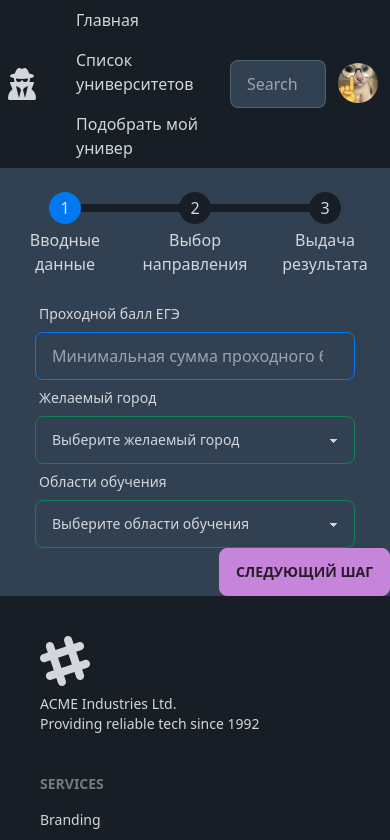
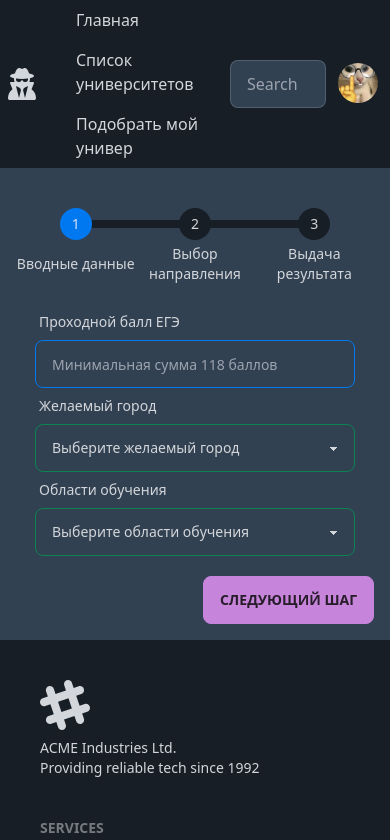
Before and after one commit to FlashInTheNight/prostopostupi, a Vue app: page /modulemapping in a window 390 px wide. Shown: the top 840 px of the page. Built offline with nearby package versions, Linux system fonts and the light colour scheme; what vue3-marquee would draw is missing.

Commit message:
fix responsive

```diff
--- a/src/views/ModuleMapping.vue
+++ b/src/views/ModuleMapping.vue
@@ -1,6 +1,6 @@
 <template>
-    <div class="container mx-auto">
-        <ul class="steps w-full mt-5">
+    <div class="container p-4 mx-auto">
+        <ul class="steps w-full mt-5 text-sm">
             <li
                 class="step"
                 :class="{
@@ -35,9 +35,8 @@
                         @input="checkMinScore"
                         v-model="minScore"
                         type="number"
-                        placeholder="Минимальная сумма проходного балла должна быть
-                            равна 118"
-                        class="input input-bordered input-primary w-full max-w-xs" />
+                        placeholder="Минимальная сумма 118 баллов"
+                        class="input input-bordered input-primary w-full max-w-xs placeholder:text-sm" />
                     <label
                         v-show="checkedMinScoreField"
                         id="error"
@@ -105,7 +104,7 @@
             </div>
             <button
                 @click="getNextStep"
-                class="btn btn-accent flex ml-auto"
+                class="btn btn-accent flex ml-auto mt-5"
                 :class="{
                   'bg-error': checkedMinScoreField || checkedCityField || checkedProfileField
                 }">
--- a/src/views/Universities.vue
+++ b/src/views/Universities.vue
@@ -4,10 +4,10 @@
     <!-- divider -->
     <div class="flex flex-col w-full">
       <!-- first content -->
-      <div class="navbar gap-3 flex-wrap bg-base-300 rounded-box">
+      <div class="navbar gap-3 flex-wrap justify-center  bg-base-300 rounded-box">
         <div class="dropdown dropdown-end">
           упорядочить по:&#x2000;
-          <label tabindex="0" class="btn w-24 btn-secondary rounded-btn">{{ btnToggle ? "Городам" : "Профилям" }}</label>
+          <label tabindex="0" class="btn w-28 btn-secondary rounded-btn">{{ btnToggle ? "Городам" : "Профилям" }}</label>
           <ul tabindex="0" class="menu dropdown-content z-[1] p-2 shadow bg-base-100 rounded-box w-52 mt-4">
             <li><button class="disabled:opacity-80 disabled:pointer-events-none" :disabled="btnToggle"
                 @click="() => (btnToggle = !btnToggle)">Городам</button></li>
@@ -18,18 +18,18 @@
 
         <div>
           сортировать по:&#x2000;
-          <button class="btn btn-secondary w-28" @click="sortList">
+          <button class="btn btn-secondary w-28 ml-[7px] md:ml-0" @click="sortList">
             {{ sortToggle ? "убыванию" : "возрастанию" }}
           </button>
         </div>
 
-        <input v-model="searchValue" @input="searchElements()" type="text" placeholder="Поиск по названию"
-            class="input input-bordered input-info w-full max-w-xs placeholder:italic" />
+        <input v-model="searchValue" @input="searchElements()" type="text" placeholder="Найти университет"
+          class="input input-bordered input-info w-full max-w-2xl xl:max-w-md placeholder:italic" />
+      </div>
     </div>
     <div class="divider"></div>
     <!-- second content -->
-      <div class="grid h-60 card bg-base-300 rounded-box place-items-center">
-        <div class="tabs">
+    <div class="tabs justify-center">
       <button @click="getAllData" class="tab tab-lifted bg-accent" :class="{
         'tab-active': counter === -1,
       }">
@@ -41,13 +41,11 @@
         {{ city }}
       </button>
     </div>
-      </div>
-    </div>
     <!-- search panel -->
     <!-- Cards -->
     <div id="cards" class="mt-4 flex flex-wrap gap-4 md:gap-2 justify-center">
       <div id="singleCard" v-for="(vuz, index) in pagCards"
-        class="card card-compact w-64 2xl:w-72  bg-base-100 shadow-xl mt-4 sm:mt-0" :key="vuz">
+        class="card card-compact w-[15rem] 2xl:w-72  bg-base-100 shadow-xl mt-4 sm:mt-0" :key="vuz">
         <figure>
           <img :src="`https://loremflickr.com/640/360?lock=${index}`" alt="Фотография университета" />
         </figure>
@@ -65,8 +63,8 @@
               </div>
             </div>
           </div>
-          <div class="card-actions justify-end mt-4">
-            <button class="btn btn-primary">Подробная информация</button>
+          <div class="card-actions justify-center mt-4">
+            <button class="btn btn-primary text-xs">Подробная информация</button>
           </div>
         </div>
       </div>
```
Also changed, not shown: 1 other file (tests, documents, lock files or other folders). Lines whose indentation alone changed are shown as unchanged.
